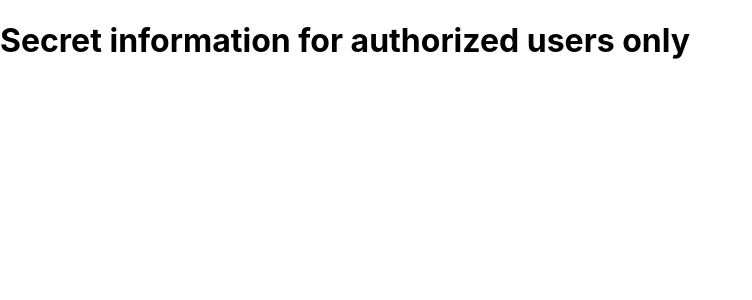
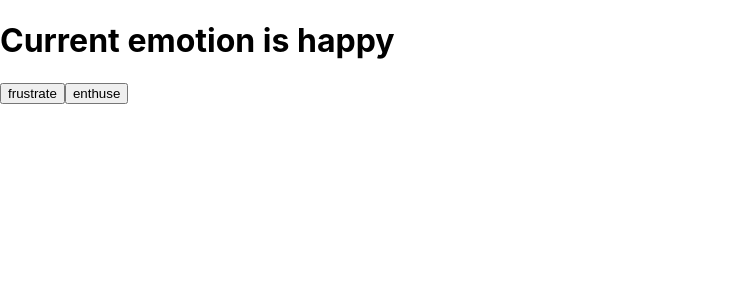
Before and after one commit to Combatd/ReactEssentialTrain, a React (Create React App) app in the folder react-state/: page / in a window 1280 px wide. Shown: the top 300 px of the page, without its empty margins (0-752 px from the left). Built offline with nearby package versions, Linux system fonts and the light colour scheme.

Commit message:
Set state for emotion

```diff
--- a/react-state/src/App.js
+++ b/react-state/src/App.js
@@ -1,20 +1,27 @@
-import React from "react";
+import React, {useState} from "react";
 import "./App.css";
 
-function SecretComponent() {
-  return (
-    <h1>Secret information for authorized users only</h1>
-  );
-}
 
-function RegularComponent() {
-  return <h1>Everyone can see this component.</h1>;
-}
+function App() {
+  const [emotion, setEmotion] = useState('happy');
 
-function App(props) {
+  const frustrate = () => {
+    setEmotion('frustrated');
+  }
+
+  const enthuse = () => {
+    setEmotion('Enthusiastic')
+  }
+
+  const happy = () => {
+    setEmotion()
+  }
+
   return (
     <>
-      {props.authorized ? (<SecretComponent />) : ( <RegularComponent /> )}
+      <h1>Current emotion is {emotion}</h1>
+      <button onClick={frustrate}>frustrate</button>
+      <button onClick={enthuse}>enthuse</button>
     </>
   );
 }
--- a/react-state/src/index.js
+++ b/react-state/src/index.js
@@ -5,6 +5,6 @@ import "./index.css";
 import App from './App.js';
 
 ReactDOM.render(
-  <App authorized={true} />,
+  <App />,
   document.getElementById("root")
 );
```
